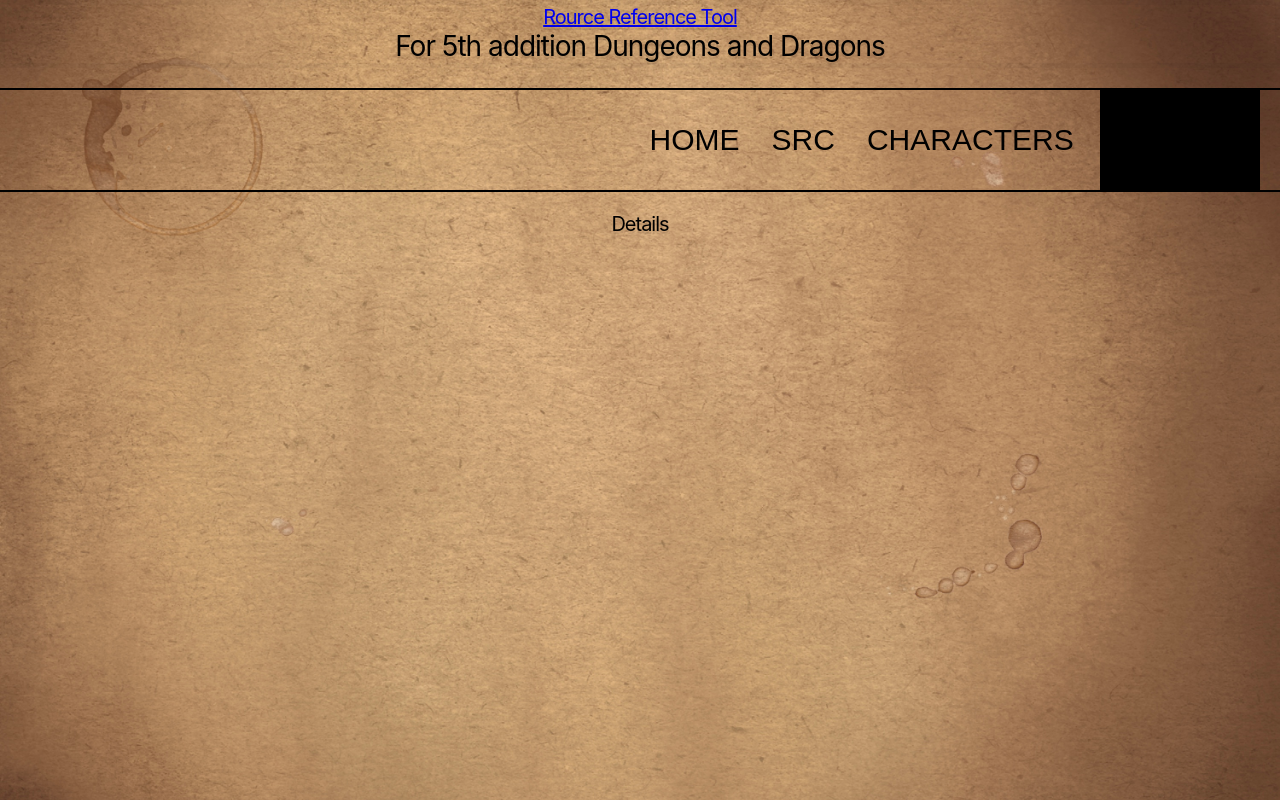
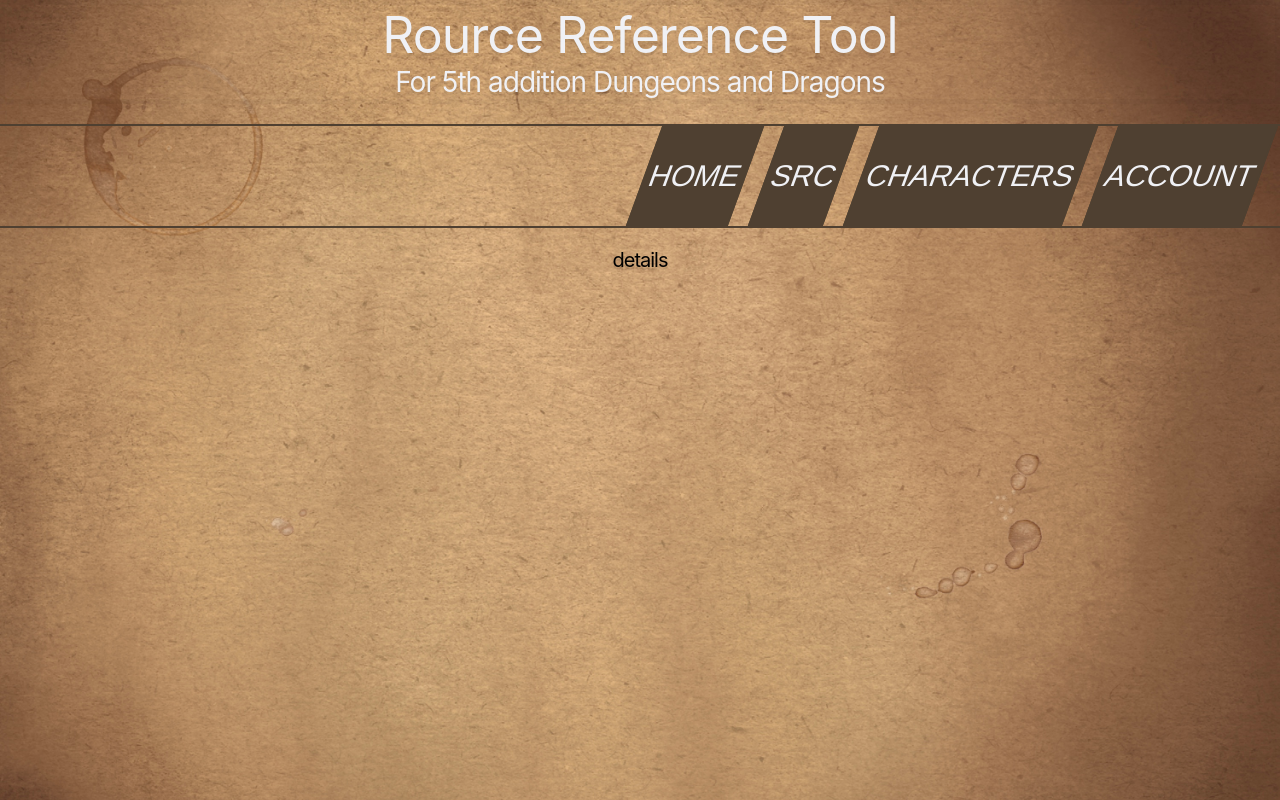
Before and after one commit to Jeremykw/DnD_react, a React (Create React App) app: page /src/ability-scores in a window 1280 px wide. Built offline with nearby package versions, Linux system fonts and the light colour scheme.

Commit message:
semicolen

```diff
--- a/src/components/Details.js
+++ b/src/components/Details.js
@@ -3,15 +3,19 @@
 import styled, { ThemeProvider } from "styled-components";
 import Head from "./Head";
 import Nav from "./Nav";
+import ListItems from "./ListItem";
 
 class Details extends Component {
   render() {
     return (
-      <React.Fragment>
-        <Head />
-        <Nav />
-        Details
-      </React.Fragment>
+      <ThemeProvider theme={Theme}>
+        <React.Fragment>
+          <Head />
+          <Nav />
+          {/* <ListItems key={data.index} data={data} /> */}
+          details
+        </React.Fragment>
+      </ThemeProvider>
     );
   }
 }
--- a/src/components/Src.js
+++ b/src/components/Src.js
@@ -10,10 +10,8 @@
 const ItemContainer = styled.div`
 display: grid;
 grid-gap: 5px;
-grid-template-columns: repeat(auto-fi, minmax(150px, 1fr));
 grid-template-columns: repeat(auto-fit, minmax(150px, 1fr));
-padding: 50px
-justify-self: center;
+padding: 50px;
 @media (min-width: 1200px){
   margin: 0 100px;
 }
--- a/src/components/helpers/helpers.js
+++ b/src/components/helpers/helpers.js
@@ -8,7 +8,6 @@
 const formatUrl = (url) => {
   if (!url) return;
   const formatedUrl = url.replace('api', 'src');
-  console.log(formatedUrl[0])
   return formatedUrl;
 };
 
```
